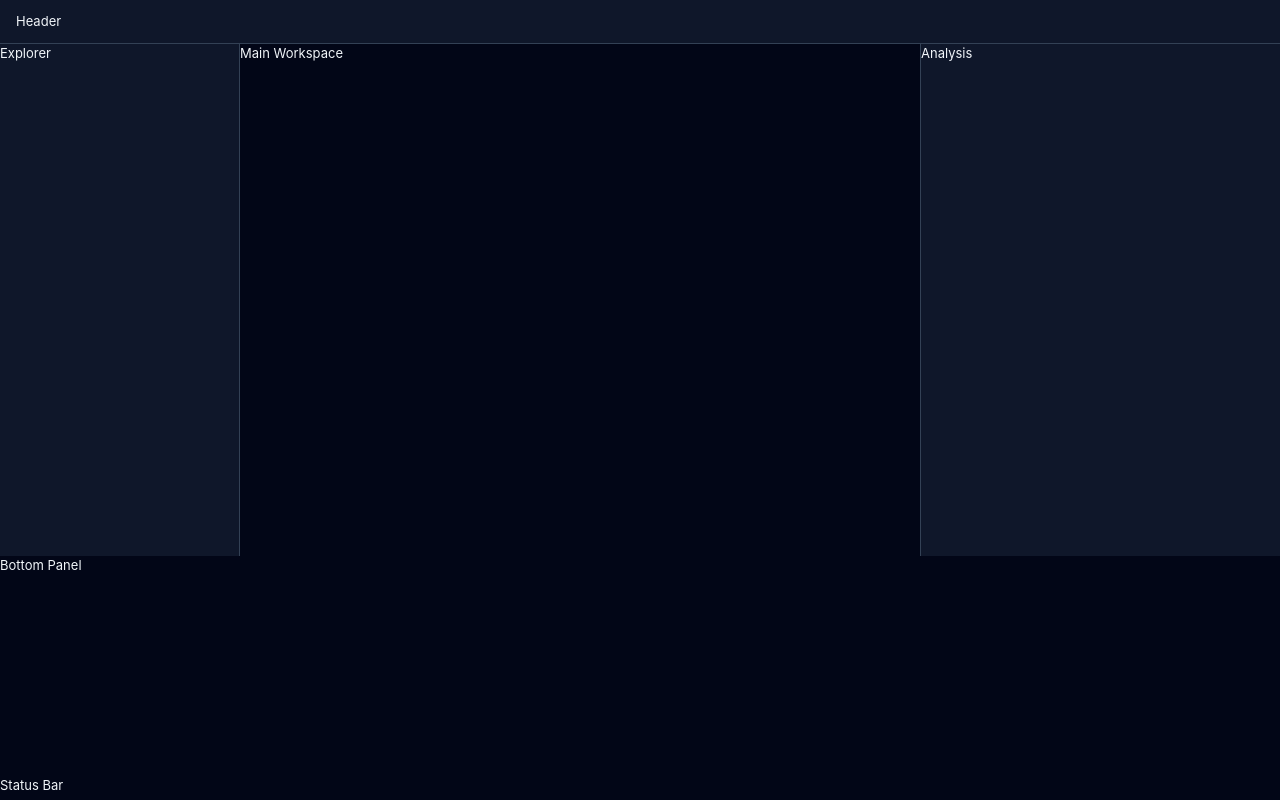
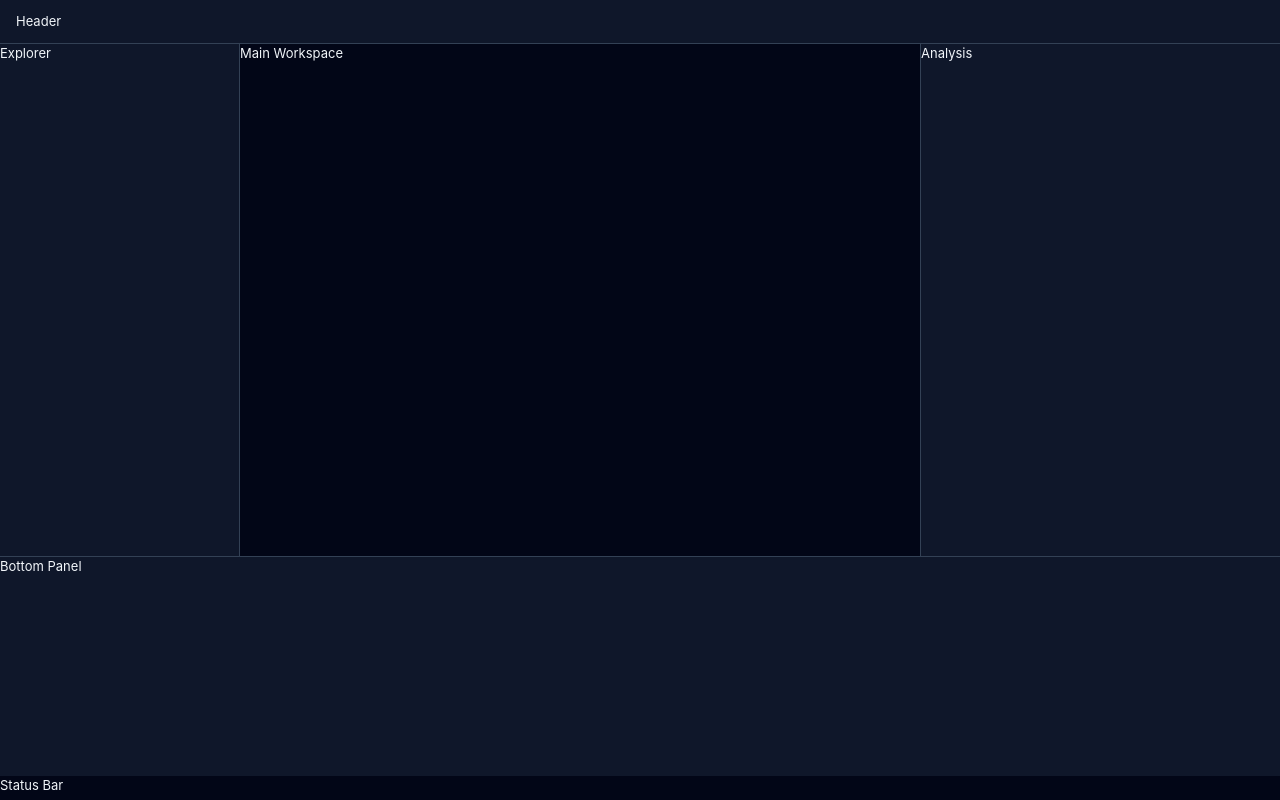
Before and after one commit to nilaysardar04042001/JavaScript-Notebook, a React (Vite) app in the folder frontend/: page / in a window 1280 px wide. Built offline with nearby package versions, Linux system fonts and the light colour scheme.

Commit message:
feat: add BottomPanel layout component

```diff
--- a/frontend/src/App.tsx
+++ b/frontend/src/App.tsx
@@ -3,6 +3,7 @@ import { Header } from './components/layout/Header'
 import { MainWorkspace } from './components/layout/MainWorkspace'
 import { ExplorerPanel } from './components/layout/ExplorerPanel'
 import { AnalysisPanel } from './components/layout/AnalysisPanel'
+import { BottomPanel } from './components/layout/BottomPanel'
 // import './App.css'
 
 function App() {
@@ -22,9 +23,9 @@ function App() {
         </AnalysisPanel>
       </MainWorkspace>
 
-      <section className="app-shell__bottom-panel">
+      <BottomPanel>
         Bottom Panel
-      </section>
+      </BottomPanel>
 
       <footer className="app-shell__statusbar">
         Status Bar
--- /dev/null
+++ b/frontend/src/components/layout/BottomPanel/BottomPanel.css
@@ -0,0 +1,17 @@
+/*
+ * JavaScript Notebook
+ * BottomPanel
+ *
+ * Stage 8.4.6 — Bottom Panel Container
+ */
+
+.jn-bottom-panel {
+  display: flex;
+  flex-direction: column;
+  min-width: 0;
+  min-height: 0;
+  overflow: hidden;
+  border-top: var(--jn-border-width-thin) solid var(--jn-color-border);
+  background: var(--jn-color-surface);
+  color: var(--jn-color-text);
+}
--- /dev/null
+++ b/frontend/src/components/layout/BottomPanel/BottomPanel.tsx
@@ -0,0 +1,18 @@
+import type { HTMLAttributes, PropsWithChildren } from 'react'
+import './BottomPanel.css'
+
+export type BottomPanelProps = PropsWithChildren<HTMLAttributes<HTMLElement>>
+
+export function BottomPanel({
+  children,
+  className,
+  ...props
+}: BottomPanelProps) {
+  const classes = ['jn-bottom-panel', className].filter(Boolean).join(' ')
+
+  return (
+    <section className={classes} {...props}>
+      {children}
+    </section>
+  )
+}
--- /dev/null
+++ b/frontend/src/components/layout/BottomPanel/index.ts
@@ -0,0 +1,2 @@
+export { BottomPanel } from './BottomPanel'
+export type { BottomPanelProps } from './BottomPanel'
```
